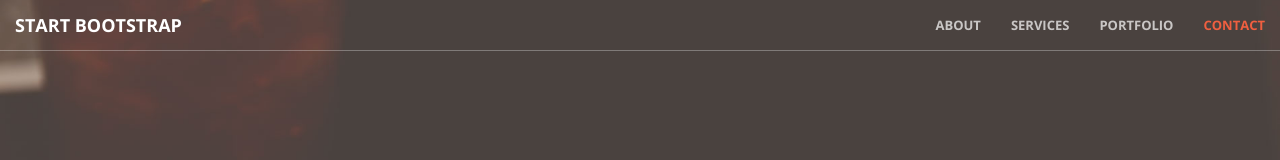
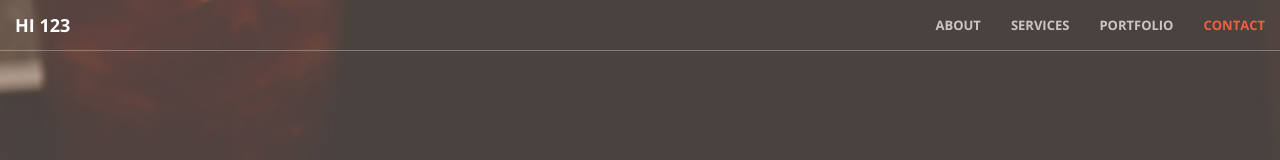
Before and after one commit to 3A732080/creative, a website: page index.html in a window 1280 px wide. Shown: the top 160 px of the page. Drawn offline with nearby package versions, Linux system fonts and the light colour scheme.

Commit message:
creative2 修改

```diff
--- a/index.html
+++ b/index.html
@@ -43,7 +43,7 @@
                 <button type="button" class="navbar-toggle collapsed" data-toggle="collapse" data-target="#bs-example-navbar-collapse-1">
                     <span class="sr-only">Toggle navigation</span> Menu <i class="fa fa-bars"></i>
                 </button>
-                <a class="navbar-brand page-scroll" href="#page-top">Start Bootstrap</a>
+                <a class="navbar-brand page-scroll" href="#page-top">Hi 123</a>
             </div>
 
             <!-- Collect the nav links, forms, and other content for toggling -->
```
